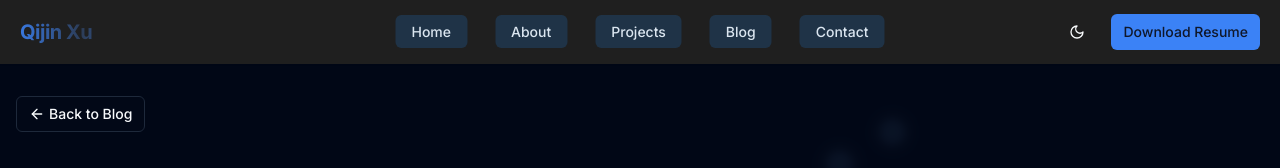
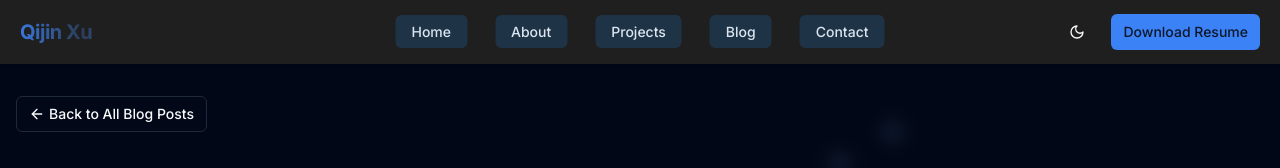
Before and after one commit to Freedom-Jack/my-website, a Next.js app: page /blog/welcome-to-my-blog in a window 1280 px wide. Shown: the top 168 px of the page. Built offline with nearby package versions, Linux system fonts and the light colour scheme.

Commit message:
restructure all blog post pages's content

```diff
--- a/src/app/blog/[slug]/page.tsx
+++ b/src/app/blog/[slug]/page.tsx
@@ -8,6 +8,7 @@ import styles from '@/styles/pages/about.module.css'
 import blogStyles from '@/styles/pages/blog.module.css'
 import { Button } from '@/components/ui/button'
 import { ArrowLeft } from 'lucide-react'
+import { blogPostContent } from '@/content/pages/blog-post'
 
 async function getBlogPost(slug: string) {
   const filePath = path.join(process.cwd(), 'src/content/blog', slug, 'index.mdx')
@@ -48,6 +49,7 @@ async function getBlogPost(slug: string) {
 
 export default async function BlogPost({ params }: { params: { slug: string } }) {
   const post = await getBlogPost(params.slug)
+  const { backButton, header } = blogPostContent
 
   return (
     <div className={styles.pageContainer}>
@@ -56,7 +58,7 @@ export default async function BlogPost({ params }: { params: { slug: string } })
         <Link href="/blog" passHref>
           <Button variant="outline" size="sm" className="flex items-center gap-1">
             <ArrowLeft className="h-4 w-4" />
-            Back to Blog
+            {backButton.text}
           </Button>
         </Link>
       </div>
@@ -65,11 +67,7 @@ export default async function BlogPost({ params }: { params: { slug: string } })
       <section className={styles.headerSection}>
         <h1 className={styles.headerTitle}>{post.title}</h1>
         <h2 className={styles.headerSubtitle}>
-          {new Date(post.date).toLocaleDateString('en-US', {
-            year: 'numeric',
-            month: 'long',
-            day: 'numeric'
-          })}
+          {new Date(post.date).toLocaleDateString('en-US', header.dateFormat)}
         </h2>
         <p className={styles.headerDescription}>{post.description}</p>
       </section>
--- a/src/app/blog/page.tsx
+++ b/src/app/blog/page.tsx
@@ -5,6 +5,7 @@ import Link from 'next/link'
 import PageHeader from '@/components/page-header'
 import styles from '@/styles/pages/about.module.css'
 import blogStyles from '@/styles/pages/blog.module.css'
+import { blogContent } from '@/content/pages/blog'
 
 async function getBlogPosts() {
   const blogDirectory = path.join(process.cwd(), 'src/content/blog')
@@ -30,17 +31,18 @@ async function getBlogPosts() {
 
 export default async function BlogPage() {
   const posts = await getBlogPosts()
+  const { header, sections } = blogContent
 
   return (
     <div className={styles.pageContainer}>
       <PageHeader
-        title="Blog"
-        subtitle="Thoughts and Ideas"
-        description="Explore my writing on software development, AI, and technology insights."
+        title={header.title}
+        subtitle={header.subtitle}
+        description={header.description}
       />
 
       <section className={styles.section}>
-        <h2 className={styles.sectionTitle}>Recent Posts</h2>
+        <h2 className={styles.sectionTitle}>{sections.recentPosts.title}</h2>
         <div className="space-y-8 mt-6">
           {posts.map((post) => (
             <article key={post.slug} className={blogStyles.blogCard}>
--- /dev/null
+++ b/src/content/pages/blog-post.ts
@@ -0,0 +1,25 @@
+export interface BlogPostPageContent {
+  backButton: {
+    text: string;
+  };
+  header: {
+    dateFormat: {
+      year: 'numeric' | '2-digit';
+      month: 'numeric' | '2-digit' | 'long' | 'short' | 'narrow';
+      day: 'numeric' | '2-digit';
+    };
+  };
+}
+
+export const blogPostContent: BlogPostPageContent = {
+  backButton: {
+    text: "Back to All Blog Posts"
+  },
+  header: {
+    dateFormat: {
+      year: 'numeric',
+      month: 'long',
+      day: 'numeric'
+    }
+  }
+};
--- /dev/null
+++ b/src/content/pages/blog.ts
@@ -0,0 +1,25 @@
+export interface BlogPageContent {
+  header: {
+    title: string;
+    subtitle: string;
+    description: string;
+  };
+  sections: {
+    recentPosts: {
+      title: string;
+    };
+  };
+}
+
+export const blogContent: BlogPageContent = {
+  header: {
+    title: "Blog",
+    subtitle: "Thoughts and Ideas",
+    description: "Explore my writing on software development, AI, and technology insights."
+  },
+  sections: {
+    recentPosts: {
+      title: "Recent Posts"
+    }
+  }
+};
```
